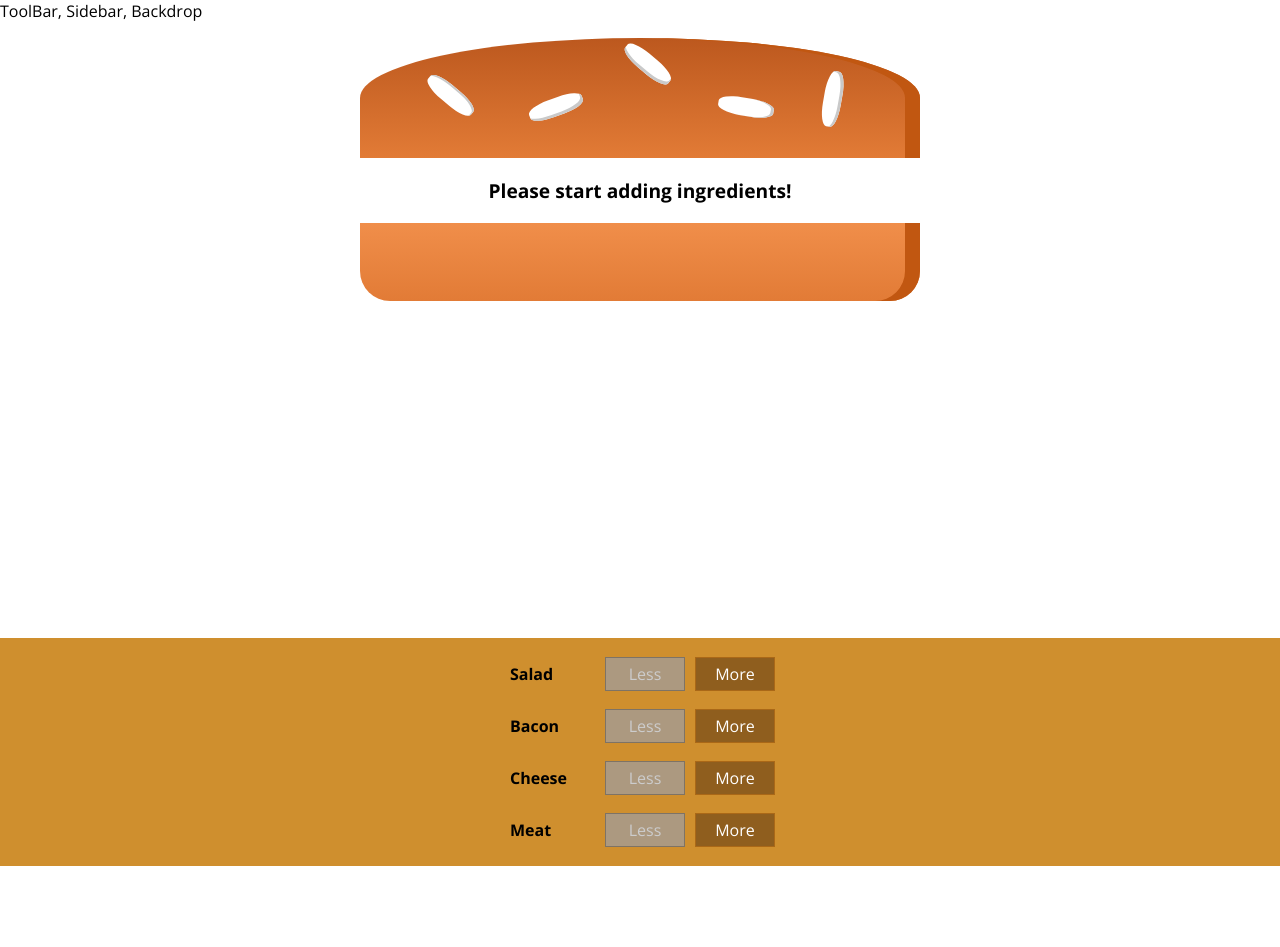
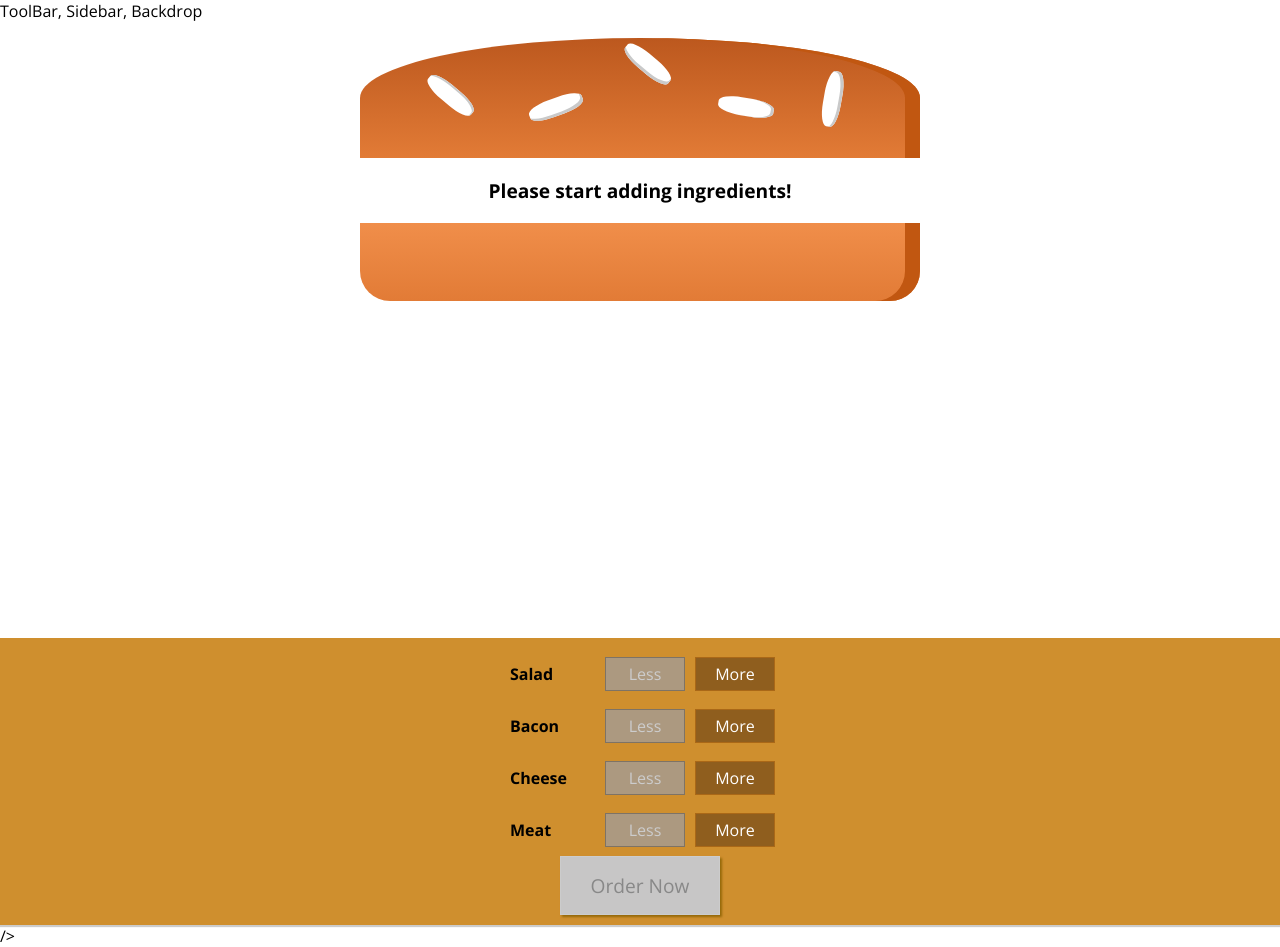
Before and after one commit to aindriu80/react-burger-app, a React app: page / in a window 1280 px wide. Before the commit the page ends 866 px from the top, so only its background shows below. Built offline with nearby package versions, Linux system fonts and the light colour scheme.

Commit message:
Adding the Order Button

```diff
--- a/src/components/Burger/BuildControls/BuildControls.css
+++ b/src/components/Burger/BuildControls/BuildControls.css
@@ -8,3 +8,44 @@
     margin: auto;
     padding: 10px 0;
 }
+
+.OrderButton {
+    background-color: #DAD735;
+    outline: none;
+    cursor: pointer;
+    border: 1px solid #966909;
+    color: #966909;
+    font-family: inherit;
+    font-size: 1.2em;
+    padding: 15px 30px;
+    box-shadow: 2px 2px 2px #966909;
+}
+
+.OrderButton:hover, .OrderButton:active {
+    background-color: #A0DB41;
+    border: 1px solid #966909;
+    color: #966909;
+}
+
+.OrderButton:disabled {
+    background-color: #C7C6C6;
+    cursor: not-allowed;
+    border: 1px solid #ccc;
+    color: #888888;
+}
+
+.OrderButton:not(:disabled) {
+    animation: enable 0.3s linear;
+}
+
+@keyframes enable {
+    0% {
+        transform: scale(1);
+    }
+    60% {
+        transform: scale(1.1);
+    }
+    100% {
+        transform: scale(1);
+    }
+}
--- a/src/components/Burger/BuildControls/BuildControls.js
+++ b/src/components/Burger/BuildControls/BuildControls.js
@@ -22,6 +22,9 @@
             disabled={props.disabled[ctrl.type]}
             />
         ))}
+        <button
+            className={classes.OrderButton}
+            disabled={!props.purchaseable}>Order Now</button>
     </div>
 );
 
--- a/src/containers/BurgerBuilder/BurgerBuilder.js
+++ b/src/containers/BurgerBuilder/BurgerBuilder.js
@@ -23,7 +23,20 @@
             Cheese: 0,
             Meat: 0
         },
-        totalPrice: 4
+        totalPrice: 4,
+        purchasable: false
+    }
+
+    updatePurchaseState (ingredients){
+        const sum = Object.keys(ingredients)
+        .map(igKey=>{
+            return ingredients[igKey];
+        })
+        .reduce((sum, el)=>{
+            return sum + el;
+
+        }, 0);
+        this.setState({purchaseable: sum > 0});
     }
 
     addIngredientHandler = (type) => {
@@ -37,8 +50,7 @@
         const oldPrice = this.state.totalPrice;
         const newPrice = oldPrice + priceAddition;
         this.setState({totalPrice: newPrice, ingredients: updatedIngredients});
-
-
+        this.updatePurchaseState(updatedIngredients);
     }
 
     removeIndredientHandler = (type) => {
@@ -55,6 +67,7 @@
         const oldPrice = this.state.totalPrice;
         const newPrice = oldPrice - priceDeduction;
         this.setState({totalPrice: newPrice, ingredients: updatedIngredients});
+        this.updatePurchaseState(updatedIngredients);
     }
 
     render(){
@@ -72,6 +85,8 @@
                     ingredientAdded={this.addIngredientHandler}
                     ingredientRemoved={this.removeIndredientHandler}
                     disabled={disabledInfo}
+                    purchaseable={this.state.purchaseable}
+                    price={this.state.totalPrice} />
                     />
             </Aux>
         );
```
